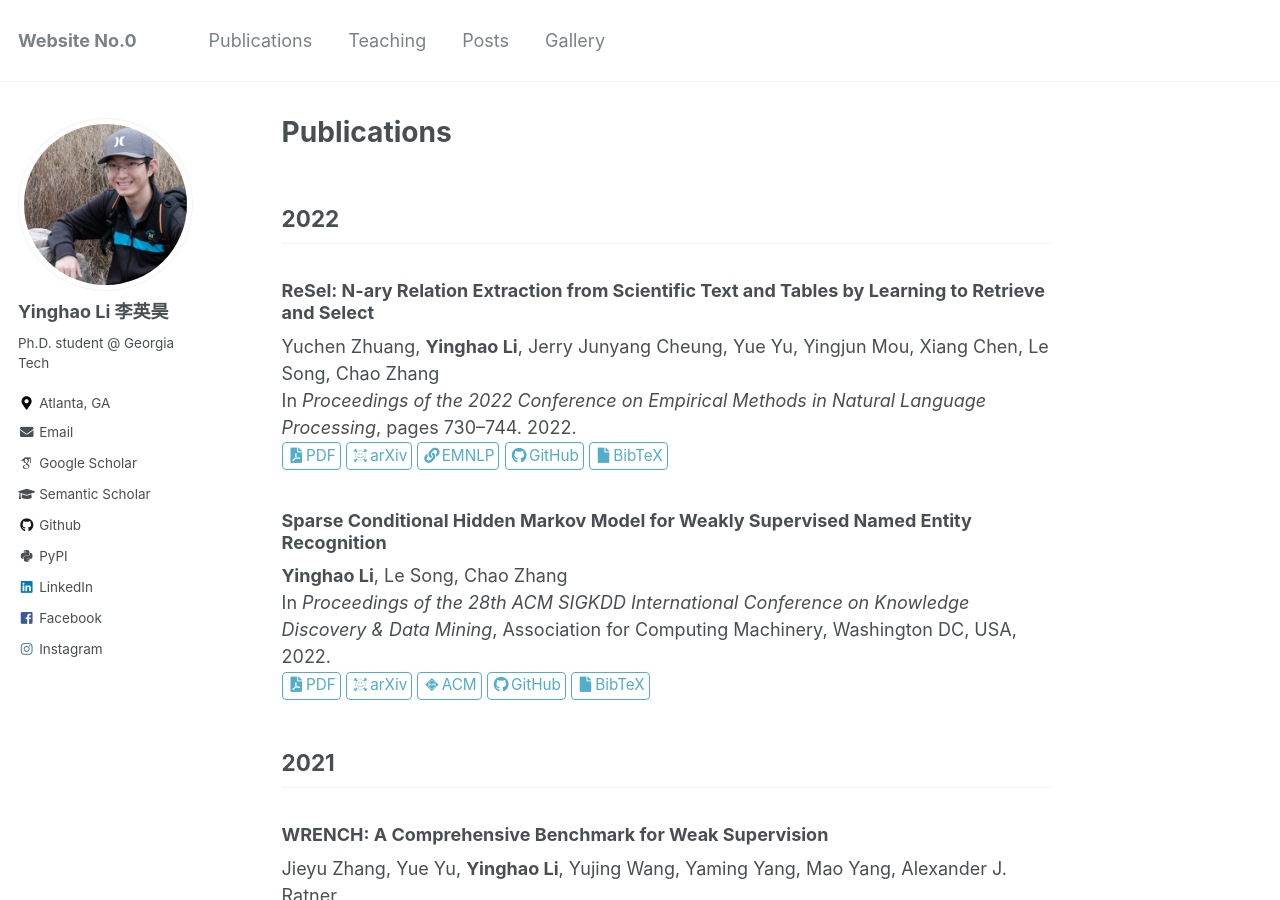
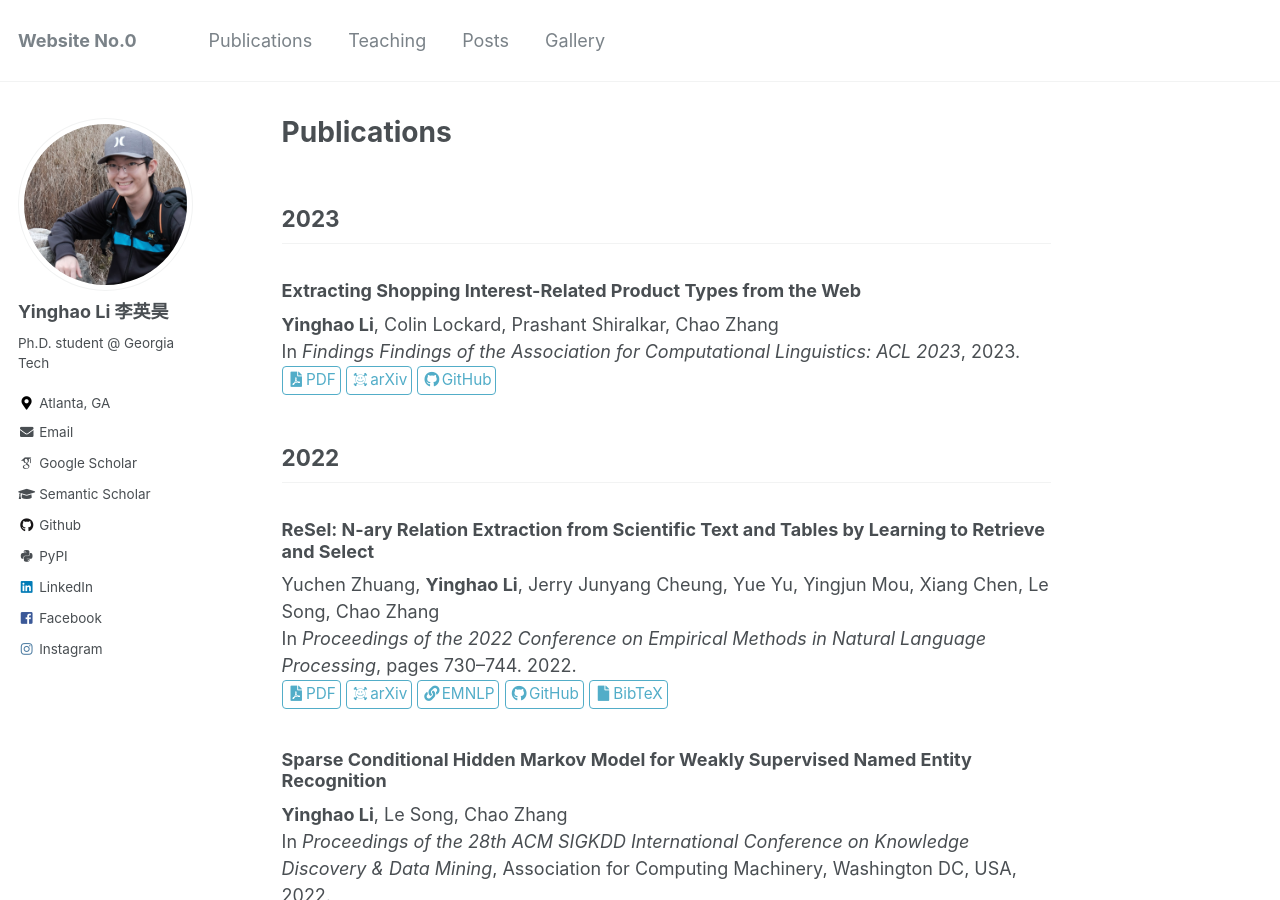
Before and after one commit to Yinghao-Li/Yinghao-Li.github.io, a Jekyll site: the page built from _pages/publications.md, in a window 1280 px wide and 900 px high. Built offline with Jekyll 4.4.1, drawn with Linux system fonts in a browser that asks for light colours; some web fonts are replaced.

Commit message:
update publications

```diff
--- a/_pages/publications.md
+++ b/_pages/publications.md
@@ -9,6 +9,17 @@ author_profile: true
 {% if page.author and site.data.authors[page.author] %}
   {% assign author = site.data.authors[page.author] %}{% else %}{% assign author = site.author %}
 {% endif %}
+
+2023
+---
+### Extracting Shopping Interest-Related Product Types from the Web
+**Yinghao Li**, Colin Lockard, Prashant Shiralkar, Chao Zhang
+In *Findings Findings of the Association for Computational Linguistics: ACL 2023*, 2023.
+[<i class="fas fa-fw fa-file-pdf" aria-hidden="true"></i>PDF](https://arxiv.org/pdf/2305.14549.pdf){: .btn--research}
+[<i class="ai-fw ai ai-arxiv"></i>arXiv](https://arxiv.org/abs/2305.14549){: .btn--research}
+<!-- [<i class="fas fa-fw fa-link" aria-hidden="true"></i>EMNLP](https://aclanthology.org/2022.emnlp-main.46/){: .btn--research} -->
+[<i class="fab fa-fw fa-github"></i>GitHub](https://github.com/Yinghao-Li/WebIE){: .btn--research}
+<!-- [<i class="fas fa-fw fa-file"></i>BibTeX]({{ base_path }}/bibtex/2022-resel.bib){: .btn--research} -->
 
 
 2022
```
